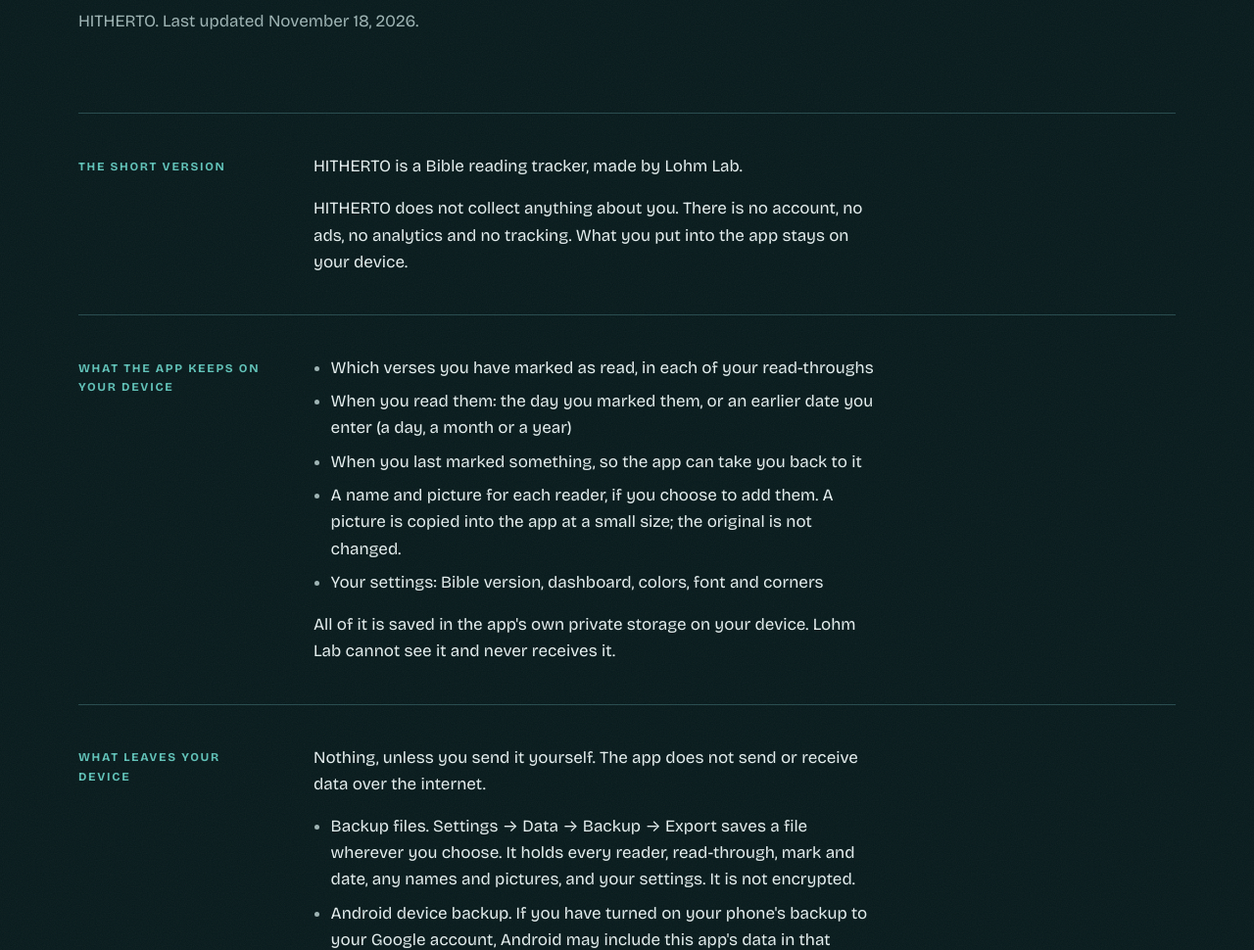
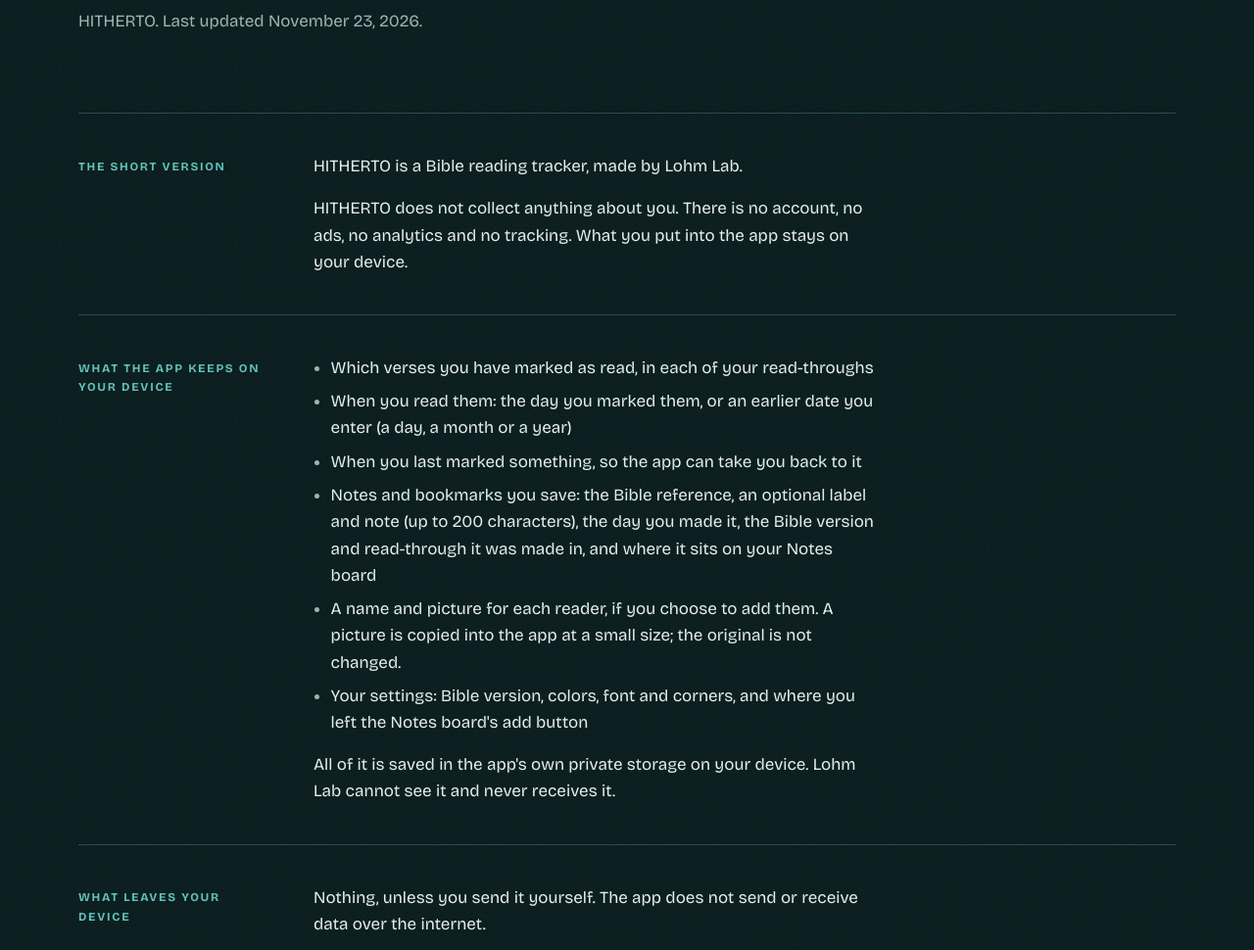
Before and after one commit to archbird1/archbird1.github.io, a plain HTML site: page hitherto/privacy/index.html in a window 1280 px wide. Shown: the part 279-1249 px from the top of the page at 98% size. Drawn offline with Linux system fonts and the light colour scheme.

Commit message:
Add files via upload

```diff
--- a/hitherto/privacy/index.html
+++ b/hitherto/privacy/index.html
@@ -38,7 +38,7 @@
 <main id="main" class="wrap legal-page">
 <p class="crumb"><a href="/">Lohm Lab</a> / <a href="/hitherto/">HITHERTO</a> / Privacy Policy</p>
 <h1>Privacy Policy</h1>
-<p class="note">HITHERTO. Last updated November 18, 2026.</p>
+<p class="note">HITHERTO. Last updated November 23, 2026.</p>
 <section>
 <h2>THE SHORT VERSION</h2>
 <p>HITHERTO is a Bible reading tracker, made by Lohm Lab.</p>
@@ -50,8 +50,9 @@
 <li>Which verses you have marked as read, in each of your read-throughs</li>
 <li>When you read them: the day you marked them, or an earlier date you enter (a day, a month or a year)</li>
 <li>When you last marked something, so the app can take you back to it</li>
+<li>Notes and bookmarks you save: the Bible reference, an optional label and note (up to 200 characters), the day you made it, the Bible version and read-through it was made in, and where it sits on your Notes board</li>
 <li>A name and picture for each reader, if you choose to add them. A picture is copied into the app at a small size; the original is not changed.</li>
-<li>Your settings: Bible version, dashboard, colors, font and corners</li>
+<li>Your settings: Bible version, colors, font and corners, and where you left the Notes board&#39;s add button</li>
 </ul>
 <p>All of it is saved in the app&#39;s own private storage on your device. Lohm Lab cannot see it and never receives it.</p>
 </section>
@@ -59,7 +60,7 @@
 <h2>WHAT LEAVES YOUR DEVICE</h2>
 <p>Nothing, unless you send it yourself. The app does not send or receive data over the internet.</p>
 <ul>
-<li>Backup files. Settings → Data → Backup → Export saves a file wherever you choose. It holds every reader, read-through, mark and date, any names and pictures, and your settings. It is not encrypted.</li>
+<li>Backup files. Profile → Settings → Data → Backup → Export saves a file wherever you choose. It holds every reader, read-through, mark and date, every note and bookmark, any names and pictures, and your settings. It is not encrypted.</li>
 <li>Android device backup. If you have turned on your phone&#39;s backup to your Google account, Android may include this app&#39;s data in that backup. That copy is handled by Google under your Google account, and you can turn it off in your phone&#39;s settings.</li>
 </ul>
 </section>
```
Also changed, not shown: hitherto/terms/index.html (+1 -1 lines).
